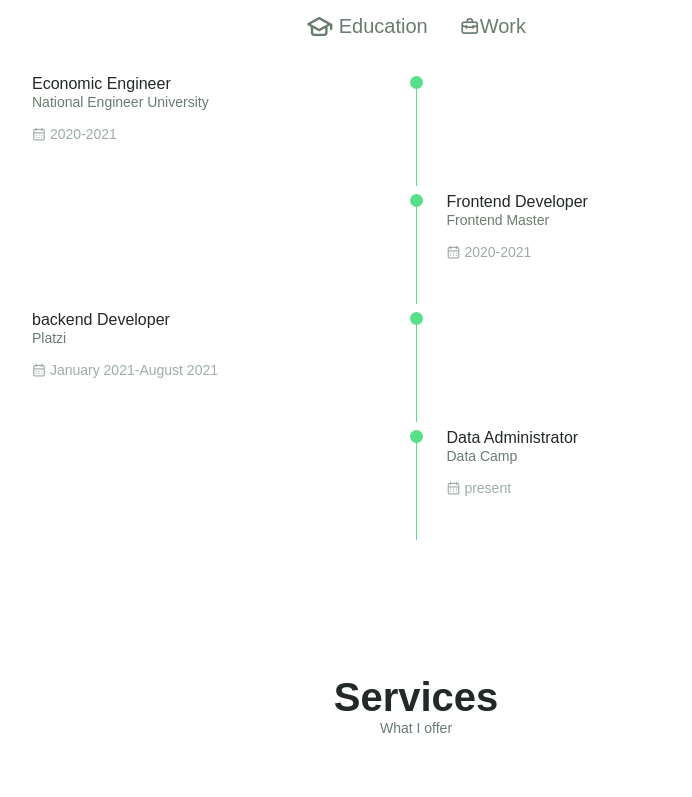
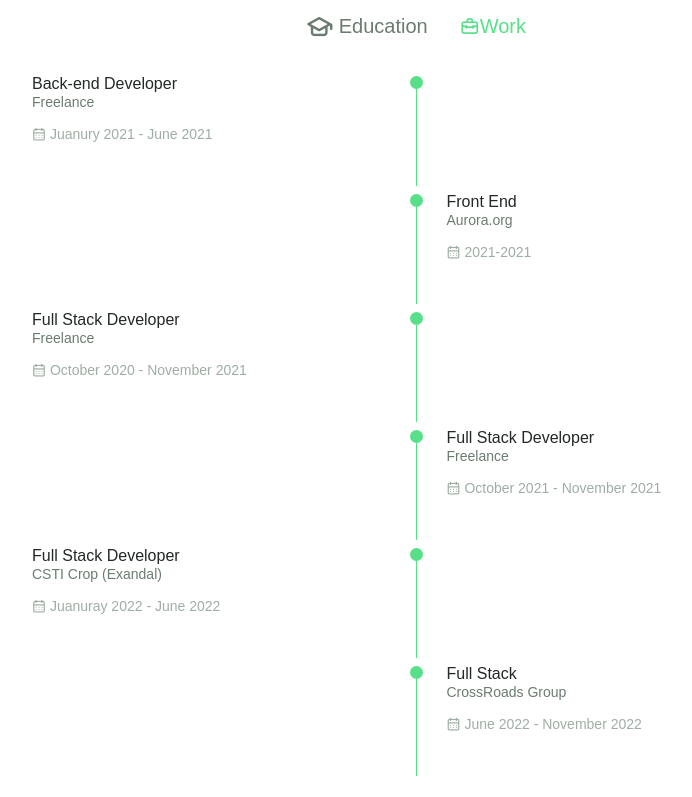
Before and after one commit to jumaraga/responsive_porfolio, a plain HTML site: page index.html in a window 1280 px wide. Shown: the part 1600-2397 px from the top of the page, without its empty margins (224-916 px from the left). Drawn offline with nearby package versions, Linux system fonts and the light colour scheme.

Commit message:
updating qualifications and fixing javascript

```diff
--- a/assets/css/styles.css
+++ b/assets/css/styles.css
@@ -381,6 +381,9 @@ home__title{
         cursor: pointer;
     }
     .qualification__button:hover{
+        color: var(--first-color);
+    }
+    .qualification__button.qualification__active{
         color: var(--first-color);
     }
     .qualification__icon{
--- a/assets/js/main.js
+++ b/assets/js/main.js
@@ -45,7 +45,7 @@ tabs.forEach((tab)=>{
       })
       target.classList.add('qualification__active')
 
-      tab.forEach((tab)=>{
+      tabs.forEach((tab)=>{
          tab.classList.remove('qualification__active')
       })
       tab.classList.add('qualification__active')
--- a/index.html
+++ b/index.html
@@ -169,19 +169,19 @@
 
                 <div class="qualification__container container">
                     <div class="qualification__tabs">
-                        <div class="qualification__button button--flex qualification__active" data-target='#education'>
+                        <div class="qualification__button button--flex " data-target='#education'>
                             <i class="uil uil-graduation-cap qualification__icon"></i>
                             Education
                         </div>
 
-                        <div class="qualification__button button--flex" data-target="#work">
+                        <div class="qualification__button button--flex qualification__active" data-target="#work">
                             <i class="uil uil-briefcase-alt"></i>
                             Work
                         </div>
                     </div>
                     <div class="qualification__sections">
                         <!--==================== QUALIFICATIO CONTENT 1 ====================-->
-                        <div class="qualification__content qualification__active" data-content id="education">
+                        <div class="qualification__content " data-content id="education">
                             <!--==================== QUALIFICATION 1 ====================-->
                             <div class="qualification__data">
 
@@ -260,19 +260,19 @@
                             </div>
                         </div>
                         <!--==================== QUALIFICATIO CONTENT 2 ====================-->
-                         <div class="qualification__content" data-content id="work">
+                         <div class="qualification__content qualification__active" data-content id="work">
                             <!--==================== QUALIFICATION 1 ====================-->
                             <div class="qualification__data">
 
 
                                 <div>
                                      <h3 class="qualification__title">
-                                        Databases
+                                        Back-end Developer
                                      </h3>
-                                     <span class="qualification__subtitle">Data Camp</span>
+                                     <span class="qualification__subtitle">Freelance</span>
                                      <div class="qualification__calendar">
                                         <i class="uil uil-calendar-alt"></i>
-                                        2021-Present
+                                        Juanury 2021 - June 2021
                                      </div>
                                  </div>
                                 <div>
@@ -290,12 +290,12 @@
 
                                 <div>
                                      <h3 class="qualification__title">
-                                         software Engineer
+                                         Front End
                                      </h3>
-                                     <span class="qualification__subtitle">National Engineer University</span>
+                                     <span class="qualification__subtitle">Aurora.org</span>
                                      <div class="qualification__calendar">
                                         <i class="uil uil-calendar-alt"></i>
-                                        2020-2021
+                                        2021-2021
                                      </div>
                                  </div>
                             </div>
@@ -304,12 +304,12 @@
 
                                 <div>
                                      <h3 class="qualification__title">
-                                         software Engineer
+                                         Full Stack Developer
                                      </h3>
-                                     <span class="qualification__subtitle">National Engineer University</span>
+                                     <span class="qualification__subtitle">Freelance</span>
                                      <div class="qualification__calendar">
                                         <i class="uil uil-calendar-alt"></i>
-                                        2020-2021
+                                        October 2020 - November 2021
                                      </div>
                                  </div>
 
@@ -317,6 +317,64 @@
                                     <span class="qualification__rounder"></span>
                                     <span class="qualification__line"></span>
                                 </div>
+                                <div></div>
+                            </div>
+                            <div class="qualification__data">
+                                <div></div>
+                                <div>
+                                    <span class="qualification__rounder"></span>
+                                    <span class="qualification__line"></span>
+                                </div>
+                                <div>
+                                     <h3 class="qualification__title">
+                                         Full Stack Developer
+                                     </h3>
+                                     <span class="qualification__subtitle">Freelance</span>
+                                     <div class="qualification__calendar">
+                                        <i class="uil uil-calendar-alt"></i>
+                                        October 2021 - November 2021
+                                     </div>
+                                 </div>
+
+
+                            </div>
+                            <div class="qualification__data">
+                                <div>
+                                     <h3 class="qualification__title">
+                                         Full Stack Developer
+                                     </h3>
+                                     <span class="qualification__subtitle">CSTI Crop (Exandal)</span>
+                                     <div class="qualification__calendar">
+                                        <i class="uil uil-calendar-alt"></i>
+                                        Juanuray 2022 - June 2022
+                                     </div>
+                                 </div>
+
+                                <div>
+                                    <span class="qualification__rounder"></span>
+                                    <span class="qualification__line"></span>
+                                </div>
+                                <div></div>
+                            </div>
+                            <div class="qualification__data">
+                                <div></div>
+                                <div>
+                                    <span class="qualification__rounder"></span>
+                                    <span class="qualification__line"></span>
+                                </div>
+
+                                <div>
+                                     <h3 class="qualification__title">
+                                        Full Stack
+                                     </h3>
+                                     <span class="qualification__subtitle">CrossRoads Group</span>
+                                     <div class="qualification__calendar">
+                                        <i class="uil uil-calendar-alt"></i>
+                                        June 2022 - November 2022
+                                     </div>
+                                 </div>
+
+
                             </div>
                         </div>
                     </div>
@@ -347,26 +405,26 @@
                                  <ul class="services__modal-services grid">
                                     <li class="services__modal-service">
                                         <i class="uil uil-check-circle"></i>
-                                        <p>Create the UI for different aplications like Single page applications using technologios like React, Handlebars,etc.  </p>
+                                        <p> Create the UI for different aplications like Single page applications using technologios like React, Handlebars,etc.  </p>
                                     </li>
                                     <li class="services__modal-service">
                                         <i class="uil uil-check-circle"></i>
-                                        <p>Put the differents animations and transitions require to create a good user experience</p>
+                                        <p> Put the differents animations and transitions require to create a good user experience</p>
                                     </li>
                                     <li class="services__modal-service">
                                         <i class="uil uil-check-circle"></i>
-                                        <p>Make sure that the dign is responsive to differents devices</p>
+                                        <p> Make sure that the dign is responsive to differents devices</p>
                                     </li>
                                     <li class="services__modal-service">
                                         <i class="uil uil-check-circle"></i>
-                                        <p>Optimized the files sources like images, fonts, icon in differents formats like svg, png, etc.</p>
+                                        <p> Optimized the files sources like images, fonts, icon in differents formats like svg, png, etc.</p>
                                     </li>
                                  </ul>
                              </div>
 
                          </div>
                      </div>
-                     <!--==================== SERVICES 1====================-->
+                     <!--==================== SERVICES 2====================-->
                      <div class="services__content">
                         <div>
                             <i class="uil uil-arrow services__icon"></i></i>
@@ -383,15 +441,15 @@
                                 <ul class="services__modal-services grid">
                                    <li class="services__modal-service">
                                        <i class="uil uil-check-circle"></i>
-                                       <p>make sure that a databased is validated </p>
+                                       <p>Make sure that a databased is validated </p>
                                    </li>
                                    <li class="services__modal-service">
                                        <i class="uil uil-check-circle"></i>
-                                       <p>extract the information needed usign SQL queries</p>
+                                       <p>Extract the information needed usign SQL queries</p>
                                    </li>
                                    <li class="services__modal-service">
                                        <i class="uil uil-check-circle"></i>
-                                       <p>created useful relations bettween tables</p>
+                                       <p>Created useful relations bettween tables</p>
                                    </li>
                                    <li class="services__modal-service">
                                        <i class="uil uil-check-circle"></i>
@@ -419,19 +477,19 @@
                                 <ul class="services__modal-services grid">
                                    <li class="services__modal-service">
                                        <i class="uil uil-check-circle"></i>
-                                       <p>I develop the routes related to a web pack </p>
+                                       <p>Enpoints development related to a webpack </p>
                                    </li>
                                    <li class="services__modal-service">
                                        <i class="uil uil-check-circle"></i>
-                                       <p>make sure that the authentification is funtioning correctly</p>
+                                       <p>Make sure that the authentification is funtioning correctly</p>
                                    </li>
                                    <li class="services__modal-service">
                                        <i class="uil uil-check-circle"></i>
-                                       <p>create the end points for the API </p>
+                                       <p>Create the end points for the API </p>
                                    </li>
                                    <li class="services__modal-service">
                                        <i class="uil uil-check-circle"></i>
-                                       <p>Create the queries to retrive information to the frontend</p>
+                                       <p>Create the queries to retrive accurate information </p>
                                    </li>
                                 </ul>
                             </div>
@@ -556,14 +614,14 @@
                             <i class="uil uil-mobile-android contact__icon"></i>
                             <div>
                                 <h3 class="contact__title">Call Me</h3>
-                                <span class="contact__subtitle">922-126-763</span>
+                                <span class="contact__subtitle">(+51) 922-126-763</span>
                             </div>
                         </div>
                         <div class="contact__information">
                             <i class="uil uil-map-marker contact__icon"></i>
                             <div>
                                 <h3 class="contact__title">Location</h3>
-                                <span class="contact__subtitle">Lima-Peru Los Olivos</span>
+                                <span class="contact__subtitle">Lima-Peru</span>
                             </div>
                         </div>
                     </div>
```
Also changed, not shown: 1 other file.
